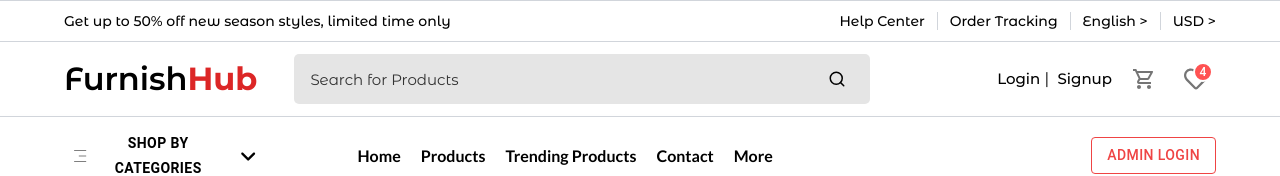
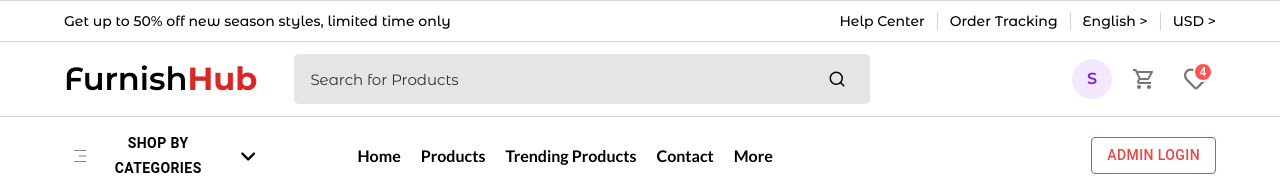
Before and after one commit to Vikas0262/FurnishHub, a React (Vite) app in the folder frontend/: page / in a window 1280 px wide. Shown: the top 176 px of the page. Built offline with nearby package versions, Linux system fonts and the light colour scheme; sample sign-in values are in the browser's storage.

Commit message:
make profile icon working

```diff
--- a/frontend/src/component/Navbar/MidNav.jsx
+++ b/frontend/src/component/Navbar/MidNav.jsx
@@ -30,19 +30,19 @@ function MidNav({ setIsMobileMenuOpen, isMobileMenuOpen }) {
   const getUserInfo = () => {
     const token = localStorage.getItem('token');
     if (!token) return null;
-    // try {
-    //   const decoded = jwtDecode(token);
-    //   console.log('Decoded token:', decoded); // Debug log
-    //   // Try different possible name fields in the token
-    //   const userName = decoded.name || decoded.username || decoded.email?.split('@')[0] || 'User';
-    //   return {
-    //     name: userName,
-    //     firstLetter: userName.charAt(0).toUpperCase()
-    //   };
-    // } catch (error) {
-    //   console.error('Error decoding token:', error);
-    //   return null;
-    // }
+    try {
+      const decoded = jwtDecode(token);
+      console.log('Decoded token:', decoded); // Debug log
+      // Try different possible name fields in the token
+      const userName = decoded.name || decoded.username || decoded.email?.split('@')[0] || 'User';
+      return {
+        name: userName,
+        firstLetter: userName.charAt(0).toUpperCase()
+      };
+    } catch (error) {
+      console.error('Error decoding token:', error);
+      return null;
+    }
   };
 
   const user = getUserInfo();
```
